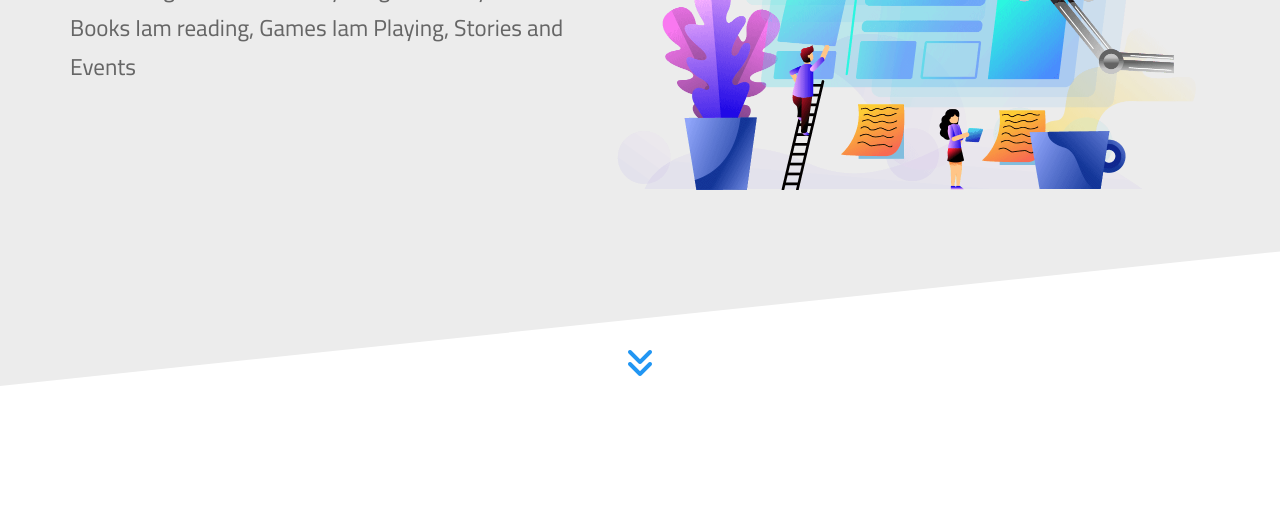
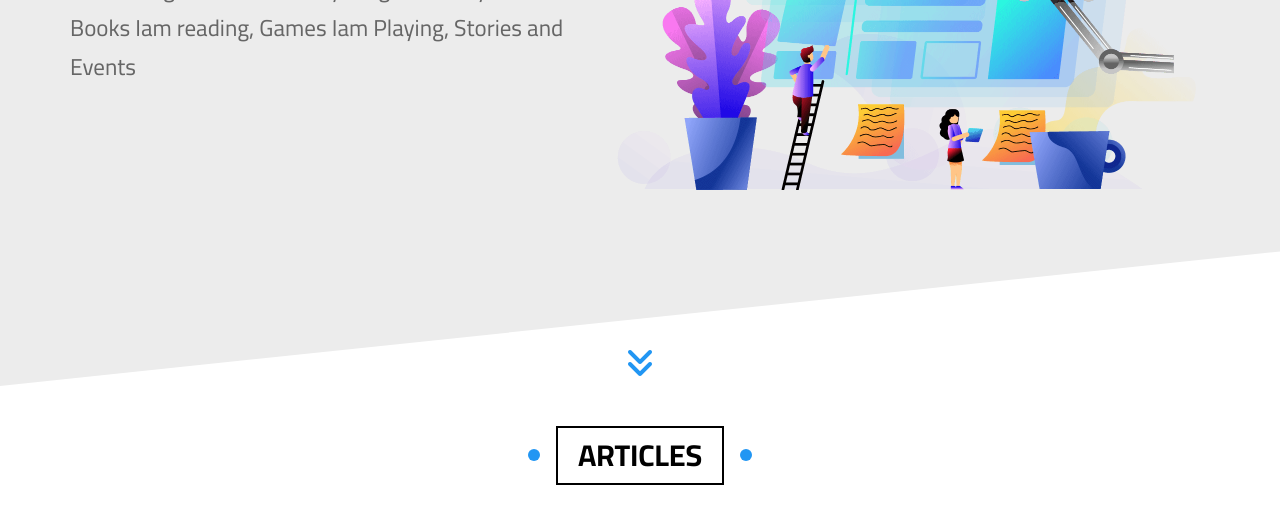
Before and after one commit to AraicheKhalil/Elzero, a plain HTML site: page index.html in a window 1280 px wide. Shown: the part 374-898 px from the top of the page. Before the commit the page ends 800 px from the top, so only its background shows below. Drawn offline with Linux system fonts and the light colour scheme.

Commit message:
Create A new Main-Title fir Components

```diff
--- a/css/Mainzero.css
+++ b/css/Mainzero.css
@@ -4,7 +4,9 @@
 body{
     font-family: "Cairo", sans-serif;
 }
-*{
+* {
+    -webkit-box-sizing: border-box;
+    -moz-box-sizing: border-box;
     box-sizing: border-box;
 }
 ul{
@@ -15,7 +17,9 @@ ul{
 a{
     text-decoration: none;
 }
-
+html{
+    scroll-behavior: smooth;
+}
 /*** Start Container ***/
 
 /*** End Container ***/
@@ -58,9 +62,90 @@ a{
 }
 /*** End Components ***/
 
+/*** Start Main-Title Component ***/
+.main-title {
+    text-transform: uppercase;
+    margin: 0 auto 80px;
+    border: 2px solid black;
+    padding: 10px 20px;
+    font-size: 30px;
+    width: fit-content;
+    position: relative;
+    z-index: 1;
+    transition: var(--main-transition);
+    -webkit-transition: var(--main-transition);
+    -moz-transition: var(--main-transition);
+    -ms-transition: var(--main-transition);
+    -o-transition: var(--main-transition);
+}
+.main-title::before,
+.main-title::after {
+    content: "";
+    width: 12px;
+    height: 12px;
+    background-color: var(--main-color);
+    position: absolute;
+    border-radius: 50%;
+    top: 50%;
+    transform: translateY(-50%);
+    -webkit-transform: translateY(-50%);
+    -moz-transform: translateY(-50%);
+    -ms-transform: translateY(-50%);
+    -o-transform: translateY(-50%);
+}
+.main-title::before {
+    left: -30px;
+}
+.main-title::after {
+    right: -30px;
+}
+.main-title:hover::before {
+    z-index: -1;
+    animation: left-move 0.5s linear forwards;
+}
+.main-title:hover::after {
+    z-index: -1;
+    animation: right-move 0.5s linear forwards;
+}
+.main-title:hover {
+    color: white;
+    border: 2px solid white;
+    transition-delay: 0.5s;
+}
+@keyframes left-move {
+    50% {
+      left: 0;
+      width: 12px;
+      height: 12px;
+    }
+    100% {
+      left: 0;
+      border-radius: 0;
+      width: 50%;
+      height: 100%;
+    }
+}
+@keyframes right-move {
+    50% {
+      right: 0;
+      width: 12px;
+      height: 12px;
+    }
+    100% {
+      right: 0;
+      border-radius: 0;
+      width: 50%;
+      height: 100%;
+    }
+}
+
+/*** Start Main-Title Component ***/
+
 
 
 /************ End Global Rules ***************/
+
+
 
 /* Start Header */
 .Header{
@@ -167,7 +252,8 @@ a{
 .Header .main-nav li:nth-child(4):hover .mega-menu {
     z-index: 1;
     opacity: 1;
-    top: 73px;
+    top: 100%;
+    margin-top: 1px;
 }
 .Header .mega-menu .image img{
     max-width: 100%;
@@ -228,7 +314,8 @@ a{
 .Header .mega-menu .links li a i{
     margin-right: 10px;
 }
-/* Header : start megamanue */
+/* Header : End megamanue */
+
 /* End Header */
 
 
--- a/index.html
+++ b/index.html
@@ -88,5 +88,6 @@
         </a>
     </div>
     <!-- End Landing Secton -->
+    <h2 class="main-title">Articles</h2>
 </body>
 </html>
```
